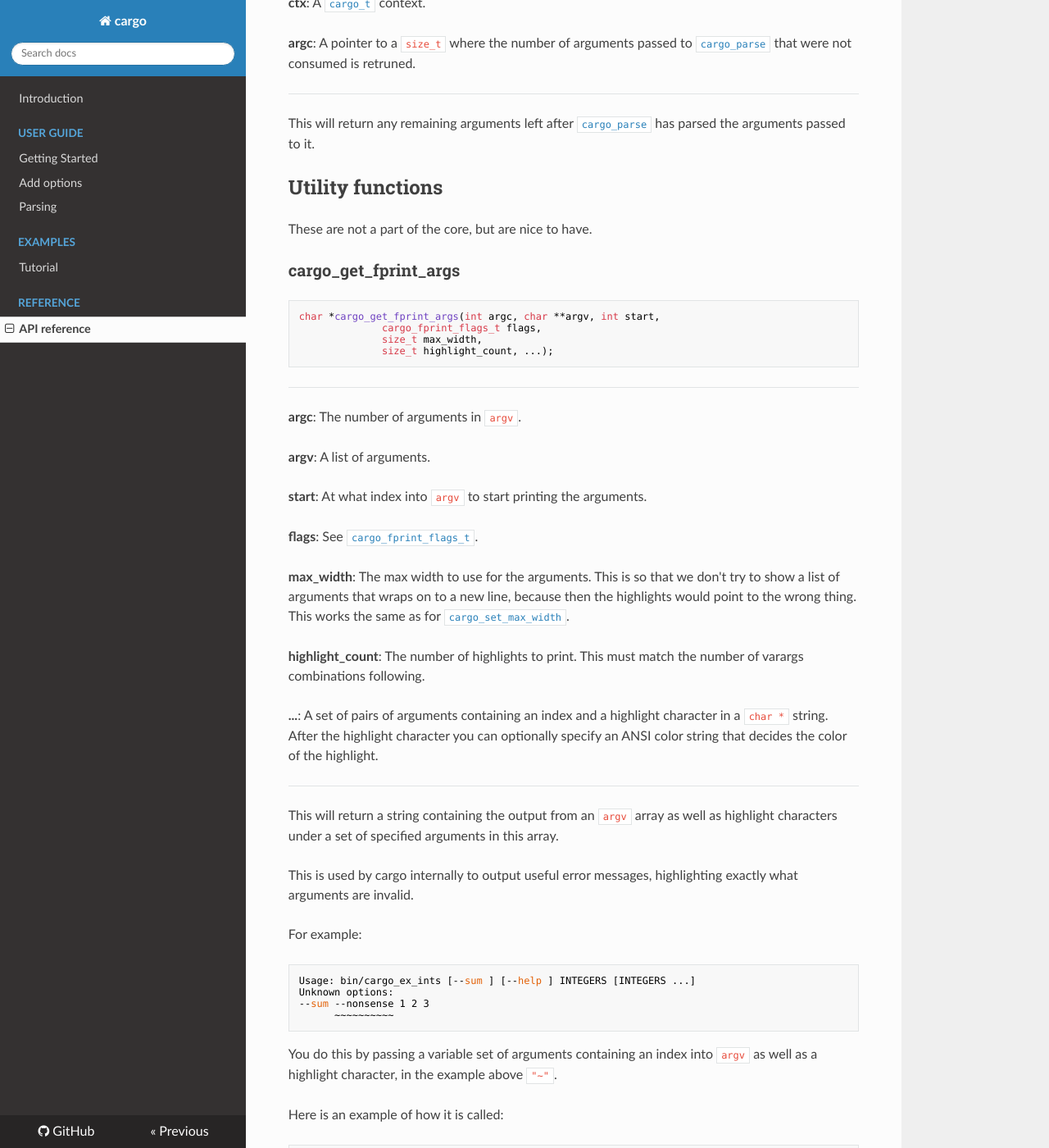
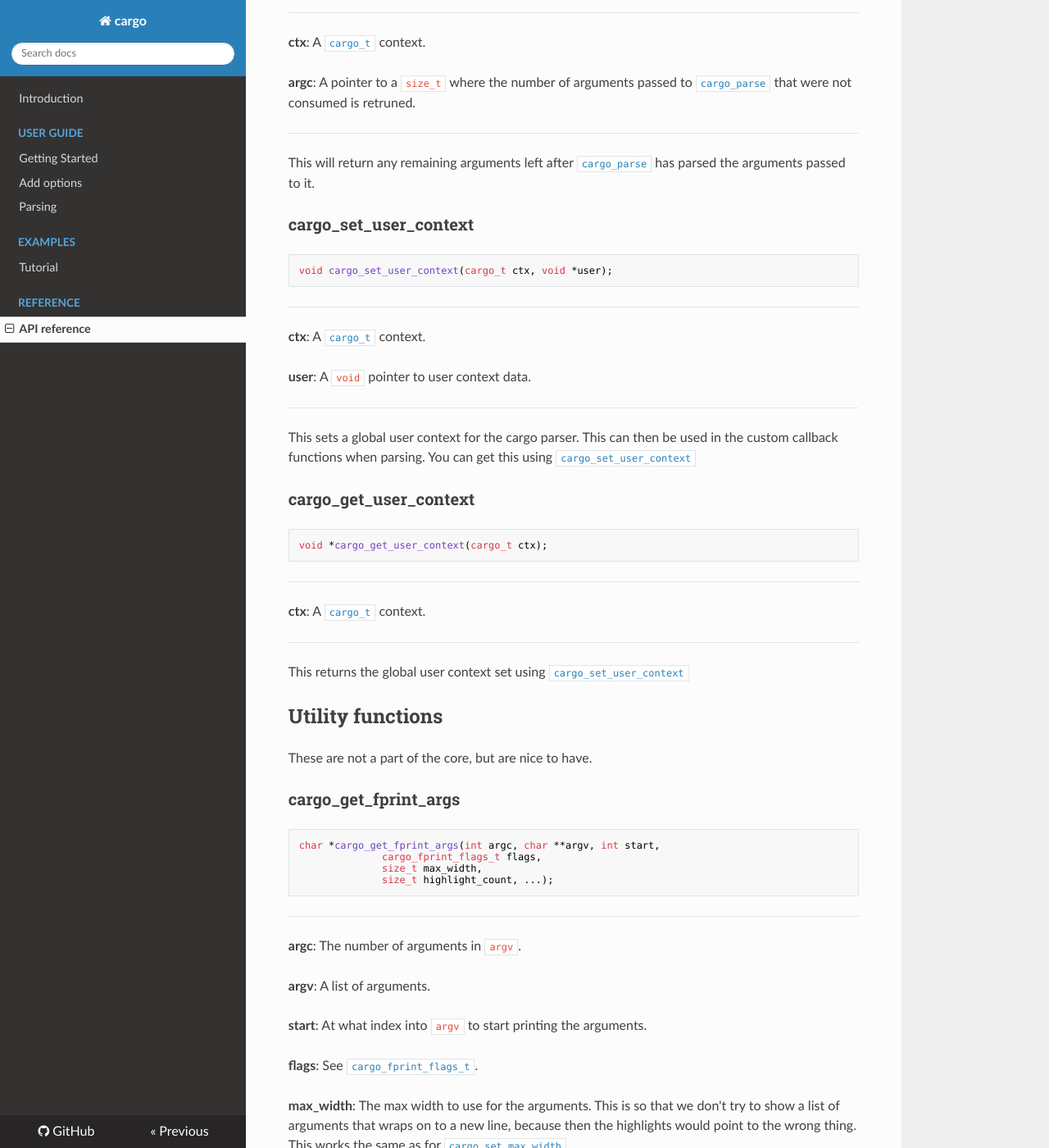
Before and after one commit to JoakimSoderberg/cargo, an MkDocs documentation site: the page built from docs/api.md, in a window 1280 px wide and 1400 px high, scrolled down 19071 px. Shown: the whole window at 82% size. Built offline with MkDocs 1.6.1, drawn with Linux system fonts in a browser that asks for light colours; nearby versions of some CDN libraries; old or Windows-style settings are respelled for this version of MkDocs; some of the changed text lies outside the part shown.

Commit message:
Add a global user context.
And show an example of how to use it in the getopt example.

````diff
--- a/docs/api.md
+++ b/docs/api.md
@@ -789,6 +789,36 @@ const char **cargo_get_args(cargo_t ctx, size_t *argc);
 
 This will return any remaining arguments left after [`cargo_parse`](api.md#cargo_parse) has parsed the arguments passed to it.
 
+### cargo_set_user_context ###
+
+```c
+void cargo_set_user_context(cargo_t ctx, void *user);
+```
+
+---
+
+**ctx**: A [`cargo_t`](api.md#cargo_t) context.
+
+**user**: A `void` pointer to user context data.
+
+---
+
+This sets a global user context for the cargo parser. This can then be used in the custom callback functions when parsing. You can get this using [`cargo_set_user_context`](api.md#cargo_set_user_context)
+
+### cargo_get_user_context ###
+
+```c
+void *cargo_get_user_context(cargo_t ctx);
+```
+
+---
+
+**ctx**: A [`cargo_t`](api.md#cargo_t) context.
+
+---
+
+This returns the global user context set using [`cargo_set_user_context`](api.md#cargo_set_user_context)
+
 ## Utility functions ##
 
 These are not a part of the core, but are nice to have.
````
Also changed, not shown: 3 other files.
